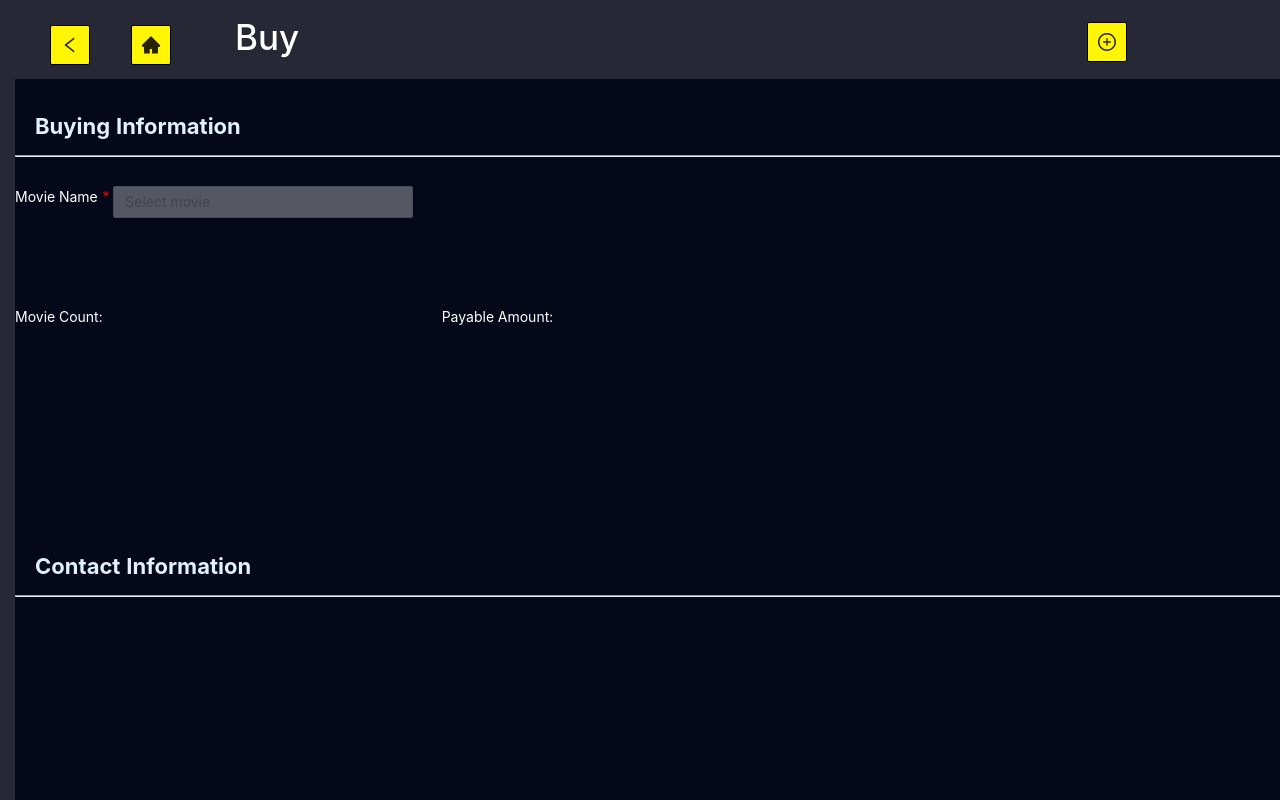
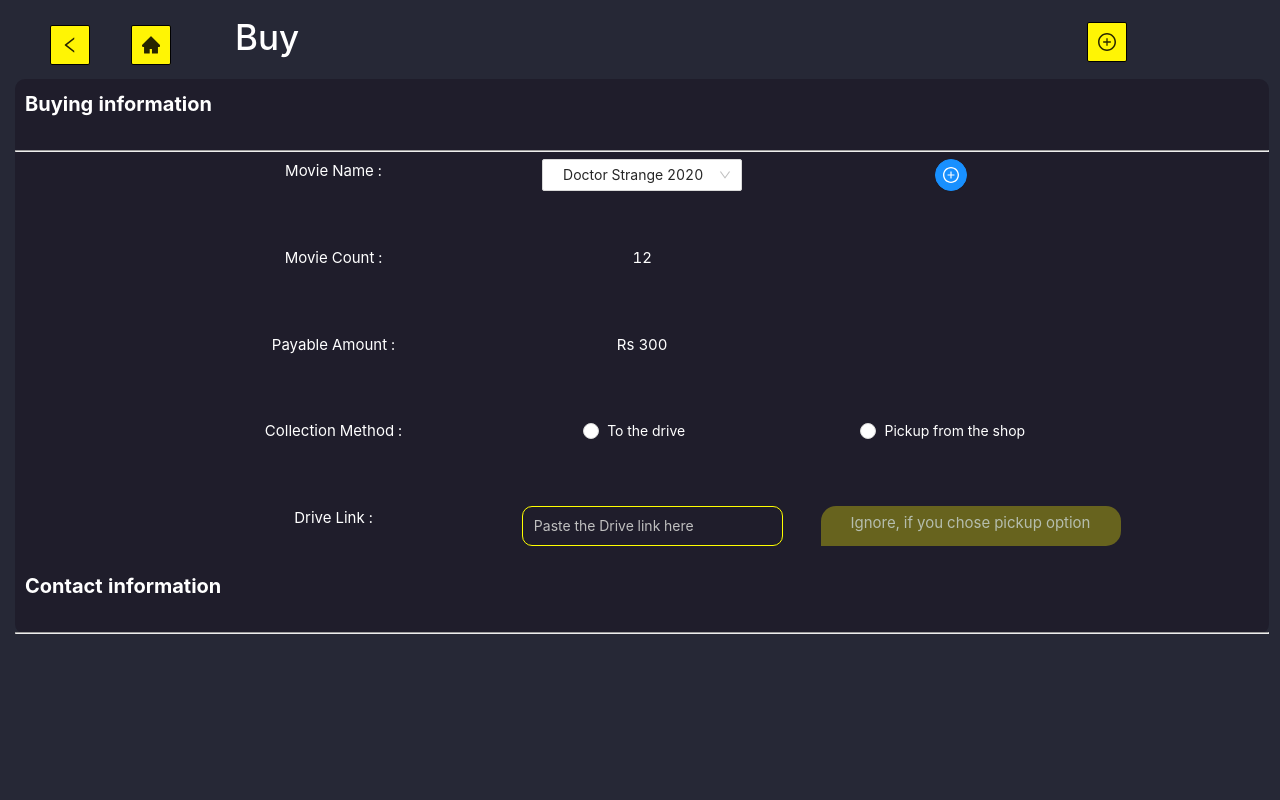
Before and after one commit to Movie-Mania-FastTrack/movie-mania, a React (Create React App) app: page /buy_page in a window 1280 px wide. Built offline with nearby package versions, Linux system fonts and the light colour scheme.

Commit message:
Buy Page - Buying info

```diff
--- a/src/screens/BuyMovie/BuyMovie.jsx
+++ b/src/screens/BuyMovie/BuyMovie.jsx
@@ -1,64 +1,82 @@
 import React from "react";
 import styles from "./BuyMovie.module.css";
-import {Row, Col, Input, Select} from 'antd';
+import { Row, Col, Radio, Select,Button, Input } from "antd";
+import { PlusCircleOutlined } from "@ant-design/icons";
 
 const { Option } = Select;
-function BuyMovie()
-{
-    return(
+function BuyMovie() {
+  const movieCount=12;
+    const payableAmount = 300.00;
+  return (
     <>
-        <div style={{height:'100%', width:'100%', position: 'fixed', backgroundColor:'#040819'}}>
-            {/* Buying Information */}
-            <div style={{height:'55%', width:'100%',position:'relative'}}>
-                <h2 style={{textAlign:'left', color:'#E2F1FF', padding:'30px 0px 0px 20px', fontWeight:'650',fontSize:'22px'}}>Buying Information</h2>
+      <p className={styles.h1}>Buying information</p>
       <hr />
-                <br/>
-
-        <Row className={styles.row}>
-        {/* Movie Name */}
-        <Col span={2}>
-          <p className={styles.required} style={{color:'white'}}>Movie Name </p>
+      <center>
+        <div className={styles.BuyingInfoContainer}>
+          <Row gutter={[48, 48]}>
+            <Col span={8}>
+              <p>Movie Name :</p>
             </Col>
             <Col span={8}>
               <Select
-            showSearch
-            placeholder="Select movie"
-            optionFilterProp="children"
+                defaultValue="Doctor Strange 2020"
+                style={{
+                  width: "200px",
+                }}
                 onChange={null}
-            onSearch={null}
-            style={{height:'120px', width:'300px', strokeColor:'#FFF504', opacity: '32%' , border:'2px'}}
               >
-            <Option value="Doctor">Doctor Strange</Option>
-
+                <Option value="Doctor Strange 2020">Doctor Strange 2020</Option>
+                <Option value="lucy">Lucy</Option>
+                <Option value="Yiminghe">yiminghe</Option>
               </Select>
             </Col>
+            <Col span={8}>
+              <Button
+                type="primary"
+                shape="circle"
+                icon={<PlusCircleOutlined />}
+              />
+            </Col>
+            <Col span={8}>
+              <p>Movie Count :</p>
+            </Col>
+            <Col span={8}>
+              <p>{movieCount}</p>
+            </Col>
+            <Col span={8}></Col>
+            <Col span={8}>
+              <p>Payable Amount :</p>
+            </Col>
+            <Col span={8}>
+              <p>Rs {payableAmount}</p>
+            </Col>
+            <Col span={8}></Col>
+
+            <Col span={8}>
+              <p>Collection Method :</p>
+            </Col>
+            <Col span={8}>
+              <Radio style={{ color: "white" }}>To the drive</Radio>
+            </Col>
+            <Col span={8}>
+              <Radio style={{ color: "white" }}>Pickup from the shop</Radio>
+            </Col>
+            <Col span={8}>
+              <p>Drive Link :</p>
+            </Col>
+            <Col span={8}>
+              <Input placeholder="Paste the Drive link here" />
+            </Col>
+            <Col span={8}>
+              <p className={styles.ignoreDriveLink}>
+                Ignore, if you chose pickup option
+              </p>
+            </Col>
           </Row>
-        <Row>
-        {/* Movie Count */}
-        <Col span={8}>
-          <p style={{color:'white'}}>Movie Count:</p>
-
-        </Col>
-
-        {/* Payable Amount */}
-        <Col span={8}>
-          <p  style={{color:'white'}}>Payable Amount:</p>
-
-        </Col>
-
-
-
-        </Row>
-
-
-
         </div>
-            {/* Contact Information */}
-            <div style={{height:'40%', width:'100%',position:'relative'}}>
-                <h2 style={{textAlign:'left', color:'#E2F1FF', padding:'30px 0px 0px 20px', fontWeight:'650',fontSize:'22px'}}>Contact Information</h2>
+      </center>
+      <p className={styles.h1}>Contact information</p>
       <hr />
-            </div>
-        </div>
     </>
   );
 }
--- a/src/screens/BuyMovie/BuyMovie.module.css
+++ b/src/screens/BuyMovie/BuyMovie.module.css
@@ -1,86 +1,23 @@
-.screen {
-    height: 180%;
-    width: 100%;
-    position: absolute;
-  }
-  .topLeft {
-    /*Title bar - Left*/
-    color: white;
-  }
-  .h1 {
-    color: white;
-    font-size: 35px;
-    float: right;
-    margin-left: 10px;
-    margin-top: 0;
-  }
-  .header {
-    background-color: #262836;
-    padding-top: 10px;
-    margin: 0;
-  }
-  .topleft {
-    float: left;
-    color: white;
-  }
-  .topright {
-    float: right;
-    height: 100%;
-    width: 6%;
-    margin: 0;
-    padding-top: 0;
-  }
-  .subcontent {
-    background-color: #1f1d2b;
-    border-radius: 10px;
-    margin: 15px 15px 0 15px;
-    padding-bottom: 15px;
-    height: auto;
-    width: 98%;
-    position: absolute;
-  }
-  .button {
-    float: right;
-    padding-right: 50px;
-  }
-  .content {
-    background-color: #262836;
-  }
-  .date {
-    font-size: 16px;
-    color: white;
-    text-align: right;
-    margin-right: 90px;
-  }
-  .personalDetails {
-    padding-left: 20px;
-    padding-top: 10px;
-    color: white;
-  }
-  .name {
-    color: white;
-  }
-  .row {
-    padding-right: 100px;
-  }
-  .selectDepartment{
+.h1{
+  color: white;
+  padding: 10px;
+  font-size: 20px;
+  font-weight: bold;
+}
 
-    width: 100%;
-  }
+.BuyingInfoContainer{
+color:white;
+font-size:15px;
+/* background-color: antiquewhite; */
+width: 70%;
 
-  .textArea{
-    color:white;
-    background-color: #1F1D2B;
-    border-color: #de826e;
-  }
-  .required:after {
-    content:" *";
-    color: red;
-    display:inline;
-  }
+}
 
-  .button{
-    margin-top: 100px;
-    float: left;
-    margin-left: 120px;
-  }
+.ignoreDriveLink{
+  background-color:rgba(255, 245, 4, 0.32);
+  border-radius: 15px 15px 15px 0px;
+  width: 300px;
+    height: 40px;
+    color:rgba(226, 241, 255, 0.64);
+    padding-top: 5px;
+}
```
Lines whose indentation alone changed are shown as unchanged.
